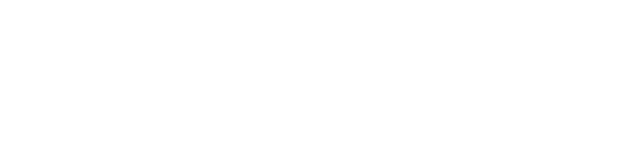
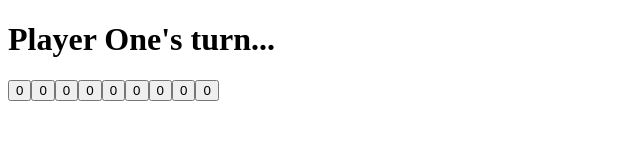
Before and after one commit to rishiganeshan/tic-tac-toe, a plain HTML site: page index.html in a window 1280 px wide. Shown: the whole page, without its empty margins (0-640 px from the left). Drawn offline with Linux system fonts and the light colour scheme.

Commit message:
Add screen controller to build DOM

```diff
--- a/index.html
+++ b/index.html
@@ -8,7 +8,10 @@
     <title>Tic-Tac-Toe</title>
 </head>
 <body>
-
+    <div class="container">
+        <h1 class="turn"></h1>
+        <div class="board"></div>
+    </div>
 
 </body>
 </html>
--- a/script.js
+++ b/script.js
@@ -238,8 +238,68 @@ function GameController(
         playRound,
         getActivePlayer,
         simulateGamePlayer1Win,
+        getBoard: board.getBoard
         // simulateGameTie
     };
 }
 
-const game = GameController();
+// const game = GameController();
+
+
+
+
+function ScreenController() {
+
+    const game = GameController();
+    const playerTurnDiv = document.querySelector('.turn');
+    const boardDiv = document.querySelector('.board');
+
+    const updateScreen = () => {
+        // clear the board
+        boardDiv.textContent = "";
+
+        // get the newest version of the board and player turn
+        const board = game.getBoard();
+        const activePlayer = game.getActivePlayer();
+
+        // Display player's turn
+        playerTurnDiv.textContent = `${activePlayer.name}'s turn...`
+
+        // Render board squares
+        board.forEach((row,rowIndex) => {
+            row.forEach((cell, colIndex) => {
+                // Anything clickable should be a button!!
+                const cellButton = document.createElement("button");
+                cellButton.classList.add("cell");
+                // Create a data attribute to identify the column
+                // This makes it easier to pass into our `playRound` function
+                cellButton.dataset.column = colIndex
+                cellButton.dataset.row = rowIndex
+                console.log(cellButton.dataset.column)
+                console.log(cellButton.dataset.row)
+                console.log("ok")
+                cellButton.textContent = cell.getValue();
+                boardDiv.appendChild(cellButton);
+            })
+        })
+    }
+
+    // Add event listener for the board
+    function clickHandlerBoard(e) {
+        const selectedColumn = e.target.dataset.column;
+        const selectedRow = e.target.dataset.row;
+        // Make sure I've clicked a column and not the gaps in between
+        if (!selectedColumn || !selectedRow) return;
+
+        game.playRound(selectedRow,selectedColumn);
+        updateScreen();
+    }
+    boardDiv.addEventListener("click", clickHandlerBoard);
+
+    // Initial render
+    updateScreen();
+
+    // We don't need to return anything from this module because everything is encapsulated inside this screen controller.
+}
+
+ScreenController();
```
